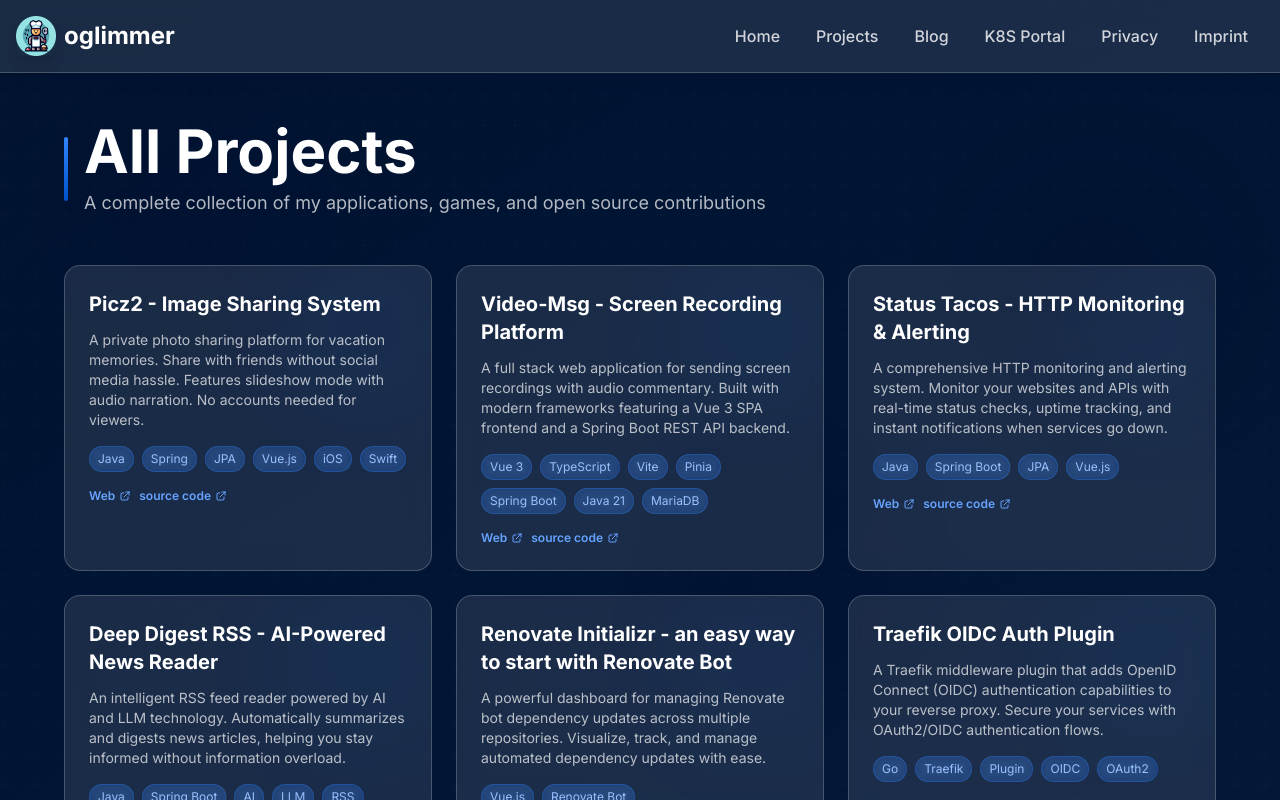
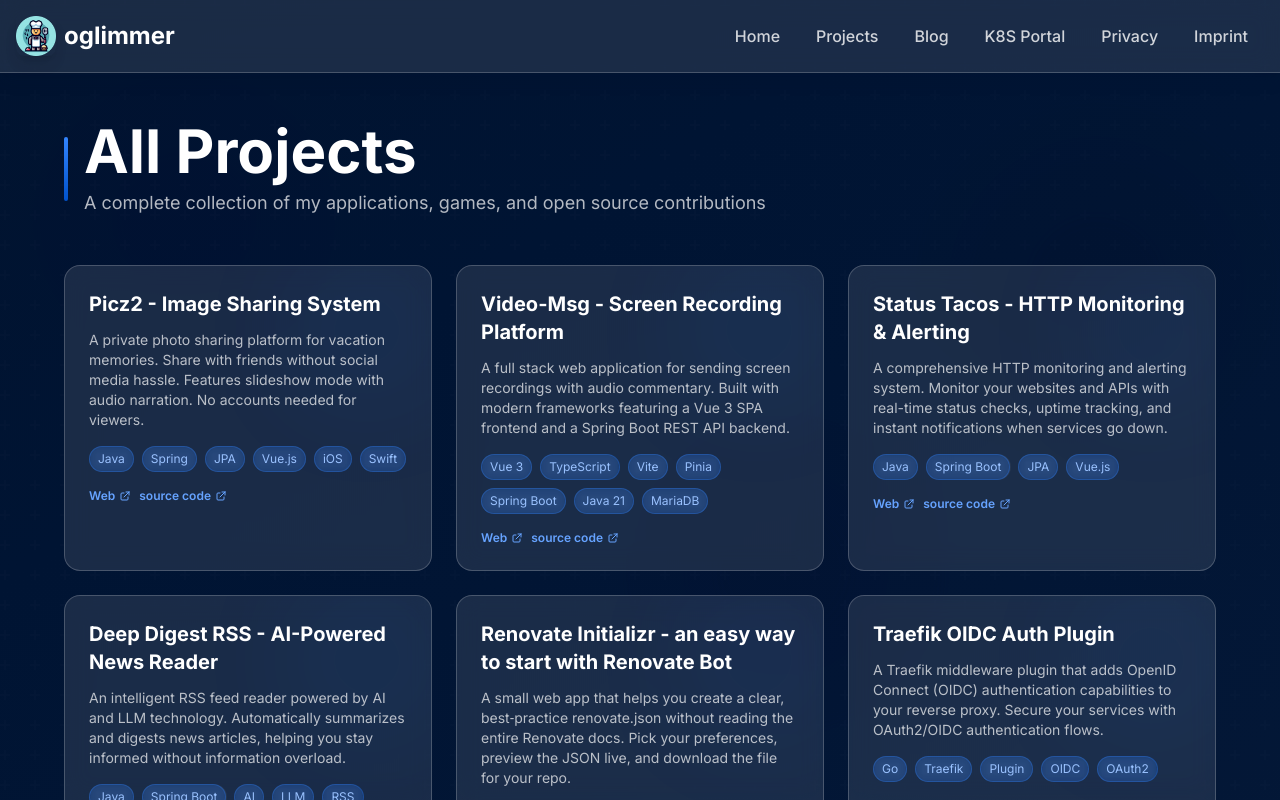
Before and after one commit to oglimmer/homepage-oglimmer.com, a Nuxt app: page /projects in a window 1280 px wide. Shown: the top 800 px of the page. Built offline with nearby package versions, Linux system fonts and the light colour scheme.

Commit message:
chore: update project description for "Renovate Initializr"

```diff
--- a/data/projects.ts
+++ b/data/projects.ts
@@ -44,7 +44,7 @@
   },
   {
     title: "Renovate Initializr - an easy way to start with Renovate Bot",
-    text: "A powerful dashboard for managing Renovate bot dependency updates across multiple repositories. Visualize, track, and manage automated dependency updates with ease.",
+    text: "A small web app that helps you create a clear, best‑practice renovate.json without reading the entire Renovate docs. Pick your preferences, preview the JSON live, and download the file for your repo.",
     linkData: [
       ["https://oglimmer.github.io/start-renovate/", "Web"],
       ["https://github.com/oglimmer/start-renovate", "source code"]
```
